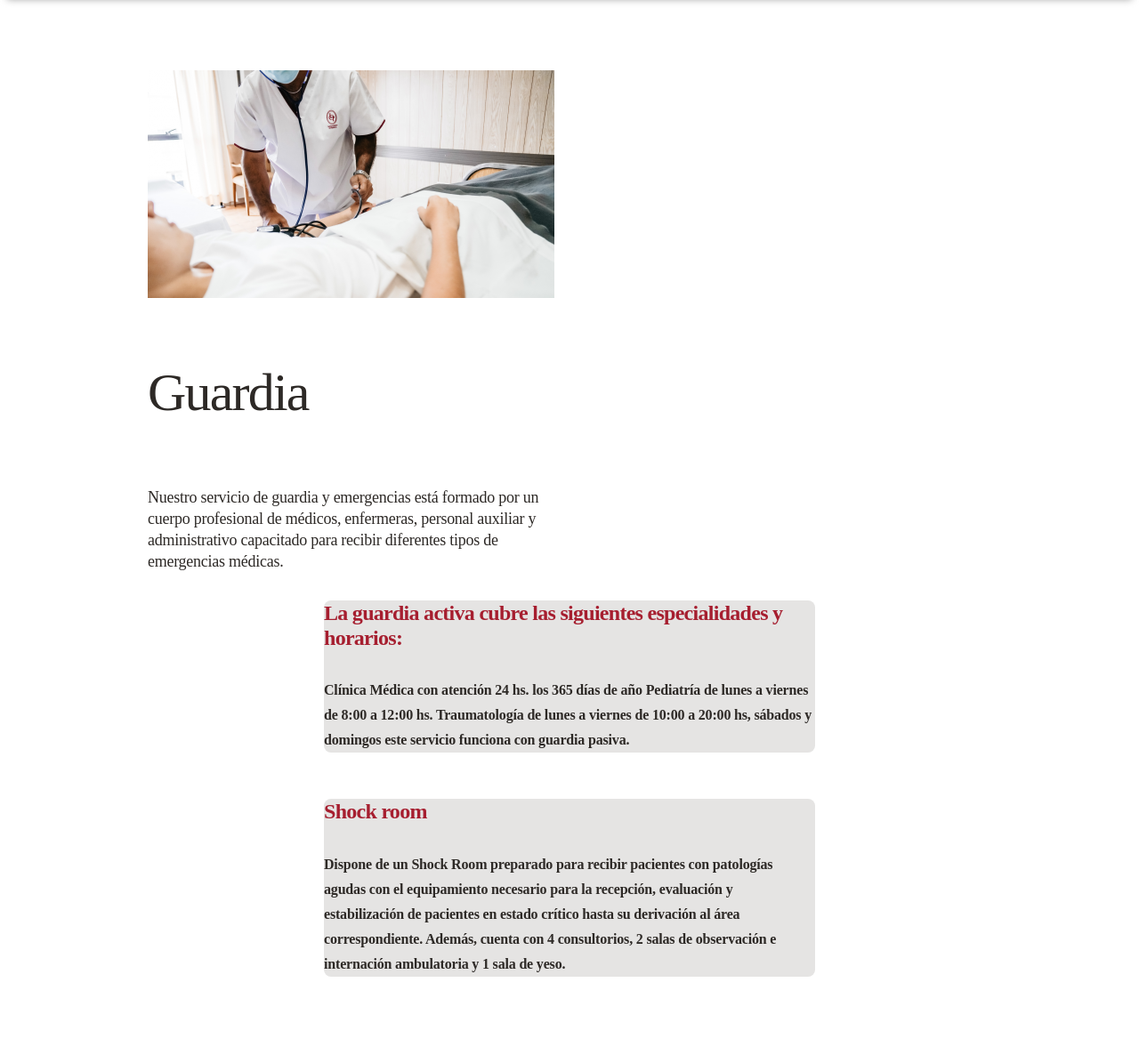
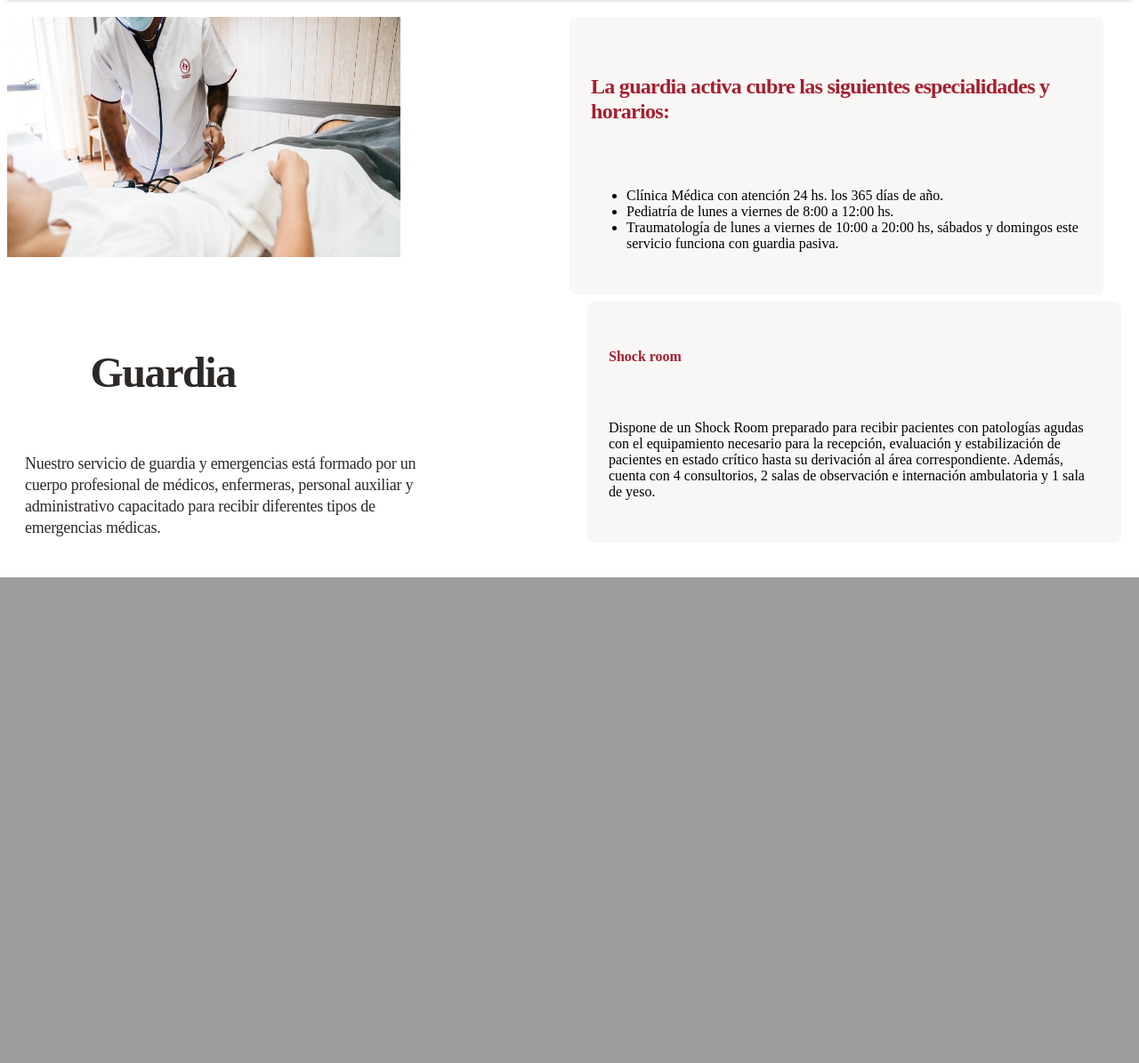
Before and after one commit to gibanez1983/iot, a PHP site: page /paginas/serv_prest.html in a window 1280 px wide. Shown: the part 729-1924 px from the top of the page at 89% size. After the commit the page ends 1378 px from the top, so only its background shows below. Run offline with PHP 8.4, Linux system fonts and the light colour scheme.

Commit message:
add: responsive primera parte

```diff
--- a/css/serv_prest.css
+++ b/css/serv_prest.css
@@ -38,21 +35,76 @@ margin-top: 0px;
   flex: none;
   order: 0;
   flex-grow: 0;
-}/*
-.serv_prest_imagen_vector2{
+}
+.guardia{
+  width: 100%;
+  height: 320px;
   display: flex;
-  flex-direction: row;
+  justify-content: center;
+  align-items: center;
+}
+.guardia_dos{
+  background-color: #06423A;
+  width: 100%;
+  height: 400px;
+  display: flex;
+  justify-content: center;
+  align-items: center;
+}
+
+.guardia1{
+  width: 50%;
+  height: 300px;
+  display: flex;
+  padding-top: 20px;
+}
+.guardia2{
+  width: 50%;
+  height: 300px;
+  padding-top: 20px;
+}
+.guardia3{
+  width: 50%;
+  height: 300px;
+  padding: 20px;
+}
+.cuadro1{
+  display: flex;
+  width: 552px;
+  padding: 32px 24px;
+  flex-direction: column;
   align-items: flex-start;
-  padding: 10px;
-  gap: 10px;
+  gap: 24px;
+  border-radius: 8px;
+  background-color: #F8F7F6;
+}
+.terapia{
+  background-color: #2D2926;
+  width: 100%;
+  height: 370px;
+  display: flex;
+}
+.terapia_imagen{
+  background-color:aqua;
+  width: 50%;
+  height: 370px;
+  padding-left: 7%;
+}
+.terapia_texto{
+  background-color:blueviolet;
+  width: 50%;
+  height: 370px;
+  padding-left: 20px;
+  text-align: left;
+}
+.titulo_terapia{
+  background-color:burlywood;
+  width: 100%;
+}
 
-  position: absolute;
-  width: 284px;
-  height: 48px;
-  left: 76px;
-  top: 176px;
-  background: #06423A;
-}*/
+.terapia .titulo_terapia{
+  justify-content:flex-start;
+}
 .desc_img_v2{
   position: absolute;
 width: 552px;
@@ -79,28 +131,26 @@ text-shadow: 0px 4px 4px rgba(0, 0, 0, 0.15);
     padding-top: 80px;
 }
 .t_guard{
-  width: 163px;
+  width: 100%;
   height: 52px;
-
+  padding-left: 12%;
   font-family: 'Nunito';
   font-style: normal;
   font-weight: 600;
   font-size: 48px;
   line-height: 52px;
   display: flex;
-  align-items: center;
   letter-spacing: -0.03em;
 
   color: #2D2926;
 }
 .img_guard{
-  width: 457px;
-  height: 256px;
+  width: 70%;
+  height: 270px;
 }
 .texto_guard{
-  width: 456px;
+  width: 75.5%;
   height: 96px;
-
   font-family: 'Nunito';
   font-style: normal;
   font-weight: 400;
@@ -108,6 +158,10 @@ text-shadow: 0px 4px 4px rgba(0, 0, 0, 0.15);
   line-height: 24px;
   letter-spacing: -0.26px;
   color: #2D2926;
+}
+.titulo_shock{
+  color:#A61E2F;
+  width: 100%;
 }
 /*.col.otroo{
   width: 80px;
--- a/paginas/serv_prest.html
+++ b/paginas/serv_prest.html
@@ -1,159 +1,58 @@
 <link href="css/serv_prest.css" rel="stylesheet">
 <!-- imagen de fondo-->
+<section>
   <div class="gadiente_fondo">
     <img src="imagenes/portada guardia de emergencias 1.png" class="imagen_fondo_serv_prest">
 
 
     <!-- recuadro en el que van 40 años juntos cuidando de vos-->
     <div class="serv_prest_imagen_vector">
-             <p class="desc_img_v">SERVICIOS Y PRESTACIONES</p>
+            <p>SERVICIOS Y PRESTACIONES</p>
     </div>
     <div class="serv_prest_imagen_vector2">
             <p class="desc_img_v2">Guardia de emergencias medicas</p>
     </div>
-
-
 </div>
 
- <div class="c" >
-<!--guardia y otros -->
-<a id="guardiaemergencia"></a>
-<div class="row guard" >
-  <div class="col-sm-12 col-xs-12 col-lg-6 col-md-6 ">
+  <div class="guardia" >
+   <div class="guardia1">
     <img src="imagenes/DSC05801 1.png" class="img_guard">
-    <h4 class="t_guard" id="titulo">Guardia</h4>
-    <p class="texto_guard"> Nuestro servicio de guardia y emergencias está formado por un cuerpo profesional de médicos, enfermeras, personal auxiliar y administrativo capacitado para recibir diferentes tipos de emergencias médicas.</p>
    </div>
-  <div class="col-sm-12 col-xs-12 col-lg-6 col-md-6 ">
-      <div class="row" id="otro_1">
-        <div class="col">
+   <div class="guardia2">
+      <div class="cuadro1">
         <h4 id="titulo_otro">La guardia activa cubre las siguientes especialidades y horarios:</h4>
-          Clínica Médica con atención 24 hs. los 365 días de año
-Pediatría de lunes a viernes de 8:00 a 12:00 hs.
-Traumatología de lunes a viernes de 10:00 a 20:00 hs, sábados y domingos este servicio funciona con guardia pasiva.
-        </div>
-      </div>
-      <div class="row" id="otro_v">
-        <div class="col">
-        </div>
-      </div>
-      <div class="row" id="otro_2">
-        <div class="col">
-          <h4 id="titulo_otro">Shock room</h4>
-          Dispone de un Shock Room preparado para recibir pacientes con patologías agudas con el equipamiento necesario para la recepción, evaluación y estabilización de pacientes en estado crítico hasta su derivación al área correspondiente. Además, cuenta con 4 consultorios, 2 salas de observación e internación ambulatoria y 1 sala de yeso.
+        <ul style="list-style-type: disc">
+          <li>Clínica Médica con atención 24 hs. los 365 días de año.</li>
+          <li>Pediatría de lunes a viernes de 8:00 a 12:00 hs.</li>
+          <li>Traumatología de lunes a viernes de 10:00 a 20:00 hs, sábados y domingos este servicio funciona con guardia pasiva.</li>
+        </ul>
       </div>
    </div>
   </div>
-  <div class="col">
+  <div class="guardia" >
+    <div class="guardia3">
+      <h4 class="t_guard">Guardia</h4>
+      <p class="texto_guard"> Nuestro servicio de guardia y emergencias está formado por un cuerpo profesional de médicos, enfermeras, personal auxiliar y administrativo capacitado para recibir diferentes tipos de emergencias médicas.</p>
+    </div>
+    <div class="guardia2">
+       <div class="cuadro1">
+        <h4 class="titulo_shock">Shock room</h4>
+        <p>Dispone de un Shock Room preparado para recibir pacientes con patologías agudas con el equipamiento necesario para la recepción, evaluación y estabilización de pacientes en estado crítico hasta su derivación al área correspondiente. Además, cuenta con 4 consultorios, 2 salas de observación e internación ambulatoria y 1 sala de yeso.</p>
+       </div>
     </div>
    </div>
     <!--terapia intensiva -->
- <a id="terapiaintensiva"></a>
- <div class="row tip" >
-   <div class= "col-sm-12 col-xs-12 col-lg-6 col-md-6 ">
+    <!-- <div class="terapia">
+      <div class="terapia_imagen">
         <img src="imagenes/DSC05768 1.png" class="img_tip">
       </div>
-   <div class= "col-sm-12 col-xs-12 col-lg-6 col-md-6 ">
-     <h4 class="t_tip" id="titulo">Unidad Terapia Intensiva</h4>
-     <p class="texto_tip"> Contamos con un equipo de médicos especialistas en terapia intensiva, enfermeros y kinesiólogos específicamente formados en el área, lo que nos permite brindar una atención humanizada para situaciones críticas.
-Nuestro servicio de Terapia Intensiva cuenta con 8 módulos de dos camas cada uno. Cada cama está dotada de equipamiento específico como: respirador artificial, monitor multiparámetro; oxígeno, aire comprimido y aspiración central.</p>
+      <div class="terapia_texto">
+        <div class="titulo_terapia">
+          <h4 class="t_tip">Unidad Terapia Intensiva</h4>
         </div>
+        <p class="texto_tip"> Contamos con un equipo de médicos especialistas en terapia intensiva, enfermeros y kinesiólogos específicamente formados en el área, lo que nos permite brindar una atención humanizada para situaciones críticas.</p>
+        <p class="texto_tip">Nuestro servicio de Terapia Intensiva cuenta con 8 módulos de dos camas cada uno. Cada cama está dotada de equipamiento específico como: respirador artificial, monitor multiparámetro; oxígeno, aire comprimido y aspiración central.</p>
       </div>
+    </div> -->
 
- <!--internacion -->
-  <a id="internacion"></a>
- <div class="row interna" >
-   <div class= "col-sm-12 col-xs-12 col-lg-6 col-md-6 ">
-     <h4 class="t_interna" id="titulo">Internación</h4>
-     <p class="texto_interna"> El área de internación cuenta con 58 camas con categorías Premium, estándar y básica con opciones de base doble o privadas.
-Todas las habitaciones disponen de WI-Fi gratuito, TV, aire acondicionado y acceso disponible al espacio de solarium (ver otra forma de expresar).</p>
-     </div>
-     <div class= "col-sm-12 col-xs-12 col-lg-6 col-md-6 ">
-     <img src="imagenes/DSC08930 1.png" class="img_interna">
-   </div>
- </div>
-
- <!--cirugia -->
- <a id="cirugias"></a>
- <div class="row cirug" >
-   <div class= "col-sm-12 col-xs-12 col-lg-6 col-md-6 ">
-   <img src="imagenes/Copia de DSC08865 1.png" class="img_cirug">
- </div>
-   <div class= "col-sm-12 col-xs-12 col-lg-6 col-md-6 ">
-     <h4 class="t_cirug" id="titulo">Servicio de Cirugía</h4>
-     <p class="texto_cirug"> Contamos con 3 quirófanos con equipamiento y tecnología aplicada que nos permiten realizar cirugías de alta complejidad de todas las especialidades, desde trasplantes renales a cirugías cardiovasculares. Además contamos con un quirófano ambulatorio para realizar prácticas que no requieren internación.
-Nuestro servicio de amplia trayectoria, posee personal calificado y permanente para cirugías de urgencia los 365 días del año.
-Se realizan más de 400 cirugías mensuales</p>
-     </div>
- </div>
-
-  <!--transplantes -->
-  <a id="trasplantesrenales"></a>
-  <div class="row transp" >
-    <div class= "col-sm-12 col-xs-12 col-lg-6 col-md-6 ">
-      <h4 class="t_transp" id="titulo">Servicio de Trasplantes Renales</h4>
-      <p class="texto_transp"> Contamos con el centro de trasplantes renales más importante de la provincia de Misiones. En 2022 llegamos a realizar el trasplante renal número 300, reafirmando nuestro posicionamiento como líderes del noroeste argentino.
-En el Servicio se abordan todas las enfermedades que tienen compromiso renal, incluso el paciente con Insuficiencia crónica renal terminal con requerimiento de terapia sustitutiva (diálisis), trasplante renal y reno-páncreas.</p>
-      </div>
-      <div class= "col-sm-12 col-xs-12 col-lg-6 col-md-6 ">
-      <img src="imagenes/unsplash_z8ofh6Zkn4k.png" class="img_transp">
-    </div>
-  </div>
-
-   <!--imagenes -->
-   <a id="diagnosticoimagenes"></a>
-   <div class="row imag" >
-     <div class= "col-sm-12 col-xs-12 col-lg-6 col-md-6 ">
-     <img src="imagenes/principal 2.png" class="img_imag">
-   </div>
-     <div class= "col-sm-12 col-xs-12 col-lg-6 col-md-6 ">
-       <h4 class="t_imag" id="titulo">Servicio de Diagnóstico por Imágenes</h4>
-       <p class="texto_imag"> Contamos con una amplia unidad de diagnóstico por imágenes que incluye los servicios de Radiología, Ecografía, Mamografía, Ecocardiograma, Hemodinamia, Sistema de Navegación Electroanatómico EnSite Precisión, Tomografía Axial Computada y Resonancia Nuclear Magnética.
-Gracias a nuestra tecnología de última generación, ofrecemos estudios con imágenes de alta calidad que permiten un diagnóstico más rápido y certero.</p>
-       </div>
-   </div>
-
-    <!--oncologia -->
-    <a id="hospitaloncologia"></a>
-    <div class="row onco" >
-      <div class= "col-sm-12 col-xs-12 col-lg-6 col-md-6 ">
-        <h4 class="t_onco" id="titulo">Hospital de Día/Oncología</h4>
-        <p class="texto_onco"> Atendemos pacientes ambulatorios que deben realizarse procedimientos terapéuticos que precisan de una evaluación previa o un cuidado posterior, como tratamientos médicos para los cuales es necesaria una internación parcial.
-La internación parcial, que puede extenderse hasta 8 horas, tiene como principales beneficios que mantiene los vínculos familiares y sociales de los pacientes y que disminuye las complicaciones asociadas a la internación.
-Contamos con 4 sillones y 1 cama en el sector, además del acompañamiento permanente de una enfermera exclusiva para el área y formada para asistir los requerimientos de  los pacientes.
-Nuestro Hospital de día cuenta con 2 modalidades Modalidades
-Hospital de Día Oncohematológico: tratamiento quimioterápico de los pacientes y seguimiento clínico.
- Hospital de Día Clínico: administración endovenosa de medicación, transfusiones de hemoderivados y procedimientos mínimamente invasivos.  </p>
-        </div>
-        <div class="col-sm-12 col-xs-12 col-lg-6 col-md-6 ">
-        <img src="imagenes/onco.png" class="img_onco">
-      </div>
-    </div>
-
-     <!--traumato -->
-     <a id="ortopedia"></a>
-     <div class="row trauma" >
-       <div class= "col-sm-12 col-xs-12 col-lg-6 col-md-6 ">
-       <img src="imagenes/DSC00556.png" class="img_trauma">
-     </div>
-       <div class= "col-sm-12 col-xs-12 col-lg-6 col-md-6 ">
-         <h4 class="t_trauma" id="titulo">Ortopedia y Traumatología</h4>
-         <p class="texto_trauma"> Nuestro Servicio de Ortopedia y Traumatología es el primero y único centro privado en todo el noreste argentino que está acreditado por la Asociación Argentina de Ortopedia y Traumatología de la Argentina. Esto implica que nuestras prácticas siguen determinados estándares de estructura edilicia y funcionamiento del equipo profesional.
-Cuenta con 21 médicos especialistas que están organizados en ocho departamentos: mano y miembro superior; columna vertebral; artroscópica; reconstructiva cadera y rodilla; pierna, tobillo y pie; ortopedia infantil; trauma ortopédico y medicina laboral y guardia permanente.</p>
-         </div>
-     </div>
-
-      <!--laboratorio -->
-      <a id="laboratorio"></a>
-      <div class="row lab" >
-        <div class= "col-sm-12 col-xs-12 col-lg-6 col-md-6 ">
-          <h4 class="t_lab" id="titulo">Laboratorio</h4>
-          <p class="texto_lab"> Nuestro Sanatorio cuenta con una moderna sede del CEBAC, la red de laboratorios líder en la provincia de Misiones.
-El servicio permite realizar los diferentes tipos de análisis clínicos y de rutina en forma segura, eficaz y rápida. Cuenta con tecnología de avanzada como el procesamiento RT PCR-Real Time y está liderado por profesionales altamente calificados para afrontar la demanda de pedidos médicos a nuestros pacientes.</p>
-          </div>
-          <div class= "col-sm-12 col-xs-12 col-lg-6 col-md-6 ">
-          <img src="imagenes/_MG_6167 1.png" class="img_lab">
-        </div>
-      </div>
-</div>
- <br>
+</section>
```
Also changed, not shown: other parts of css/serv_prest.css (+62 -25 lines), css/estilo.css (+12 -5 lines), css/principal.css (+7 -1 lines), layouts/header.html (+7 -4 lines). Lines whose indentation alone changed are shown as unchanged.
